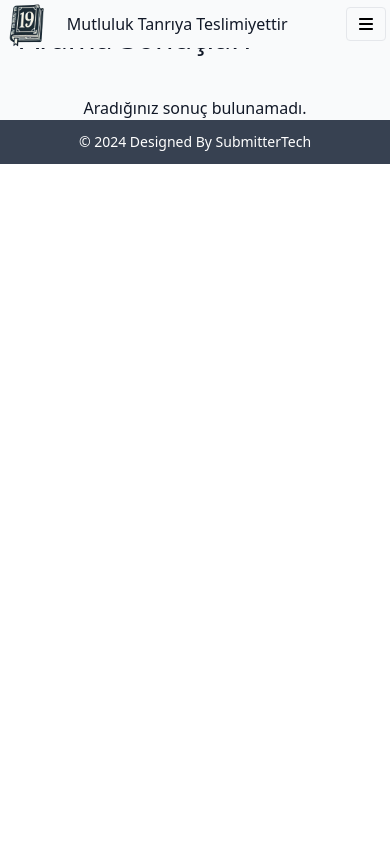
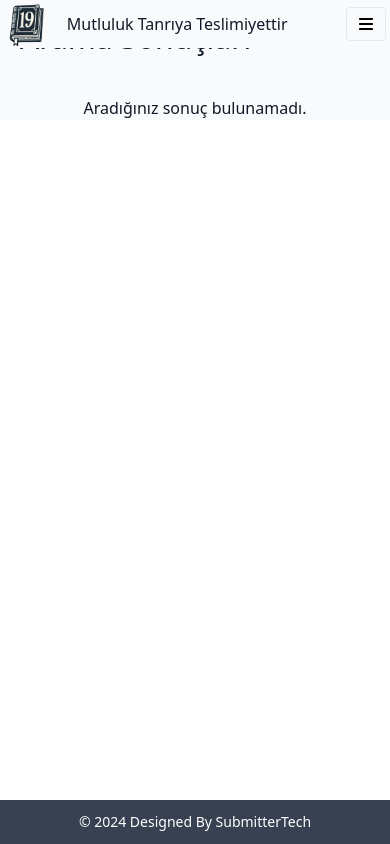
Before and after one commit to SubmitterTech/teslimolanorg, a React (Create React App) app in the folder frontend/: page /ara in a window 390 px wide. Built offline with nearby package versions, Linux system fonts and the light colour scheme.

Commit message:
Designer component fixed on bottom on mobile screen mode

```diff
--- a/frontend/src/components/Designer/Designer.js
+++ b/frontend/src/components/Designer/Designer.js
@@ -1,11 +1,16 @@
-import React from 'react'
+import React from 'react';
 
 const Designer = () => {
   return (
-    <div className='flex items-start justify-center  w-full bg-gray-700 p-3 text-white text-sm'>
-        <p>© 2024 Designed By SubmitterTech</p>
-    </div>
-  )
+    <>
+      <div className='fixed bottom-0 left-0 w-full bg-gray-700 p-3 text-white text-sm text-center md:hidden'>
+          <p>© 2024 Designed By SubmitterTech</p>
+      </div>
+      <div className='hidden md:block w-full bg-gray-700 p-3 text-white text-sm text-center'>
+          <p>© 2024 Designed By SubmitterTech</p>
+      </div>
+    </>
+  );
 }
 
-export default Designer
+export default Designer;
```
